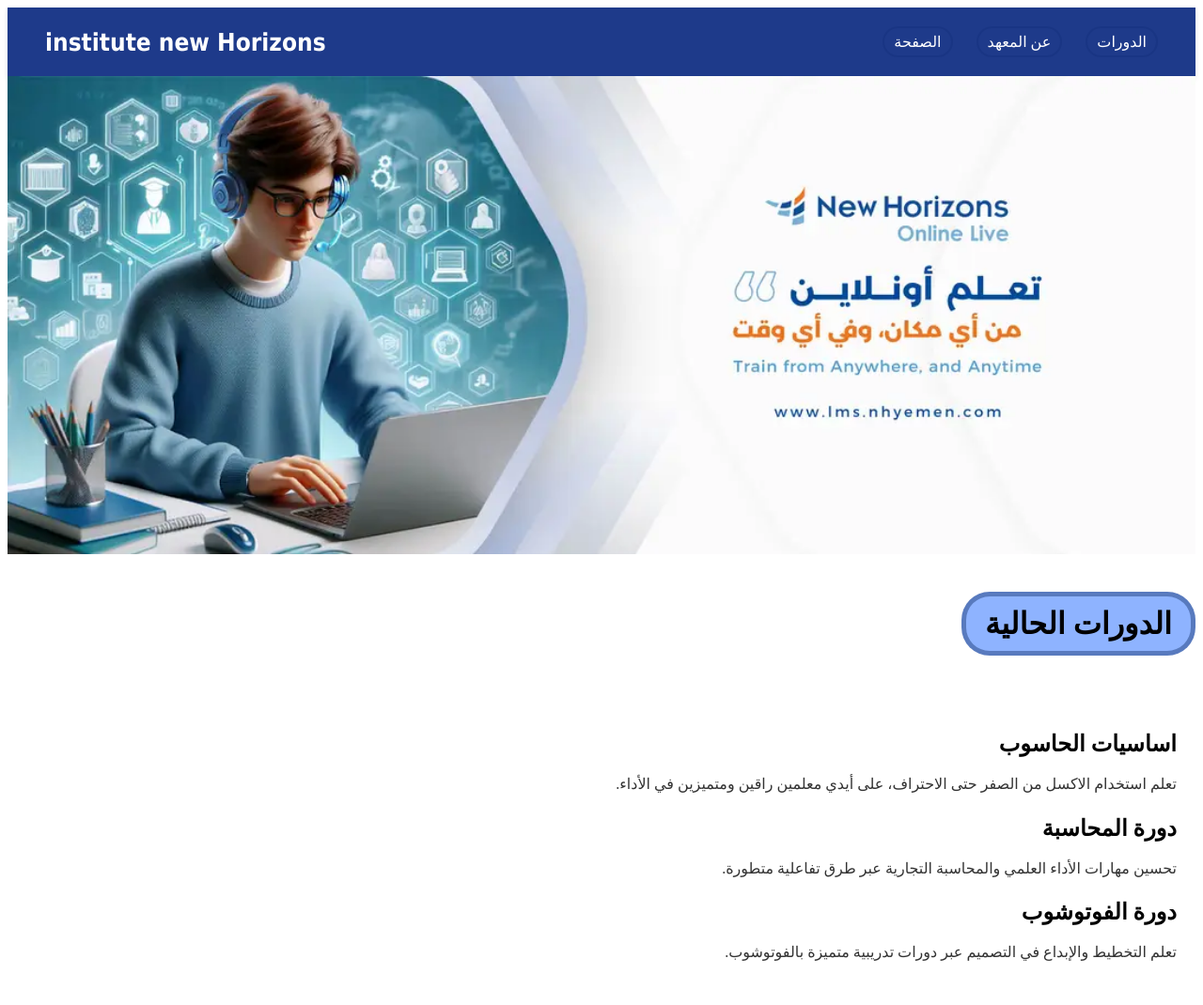
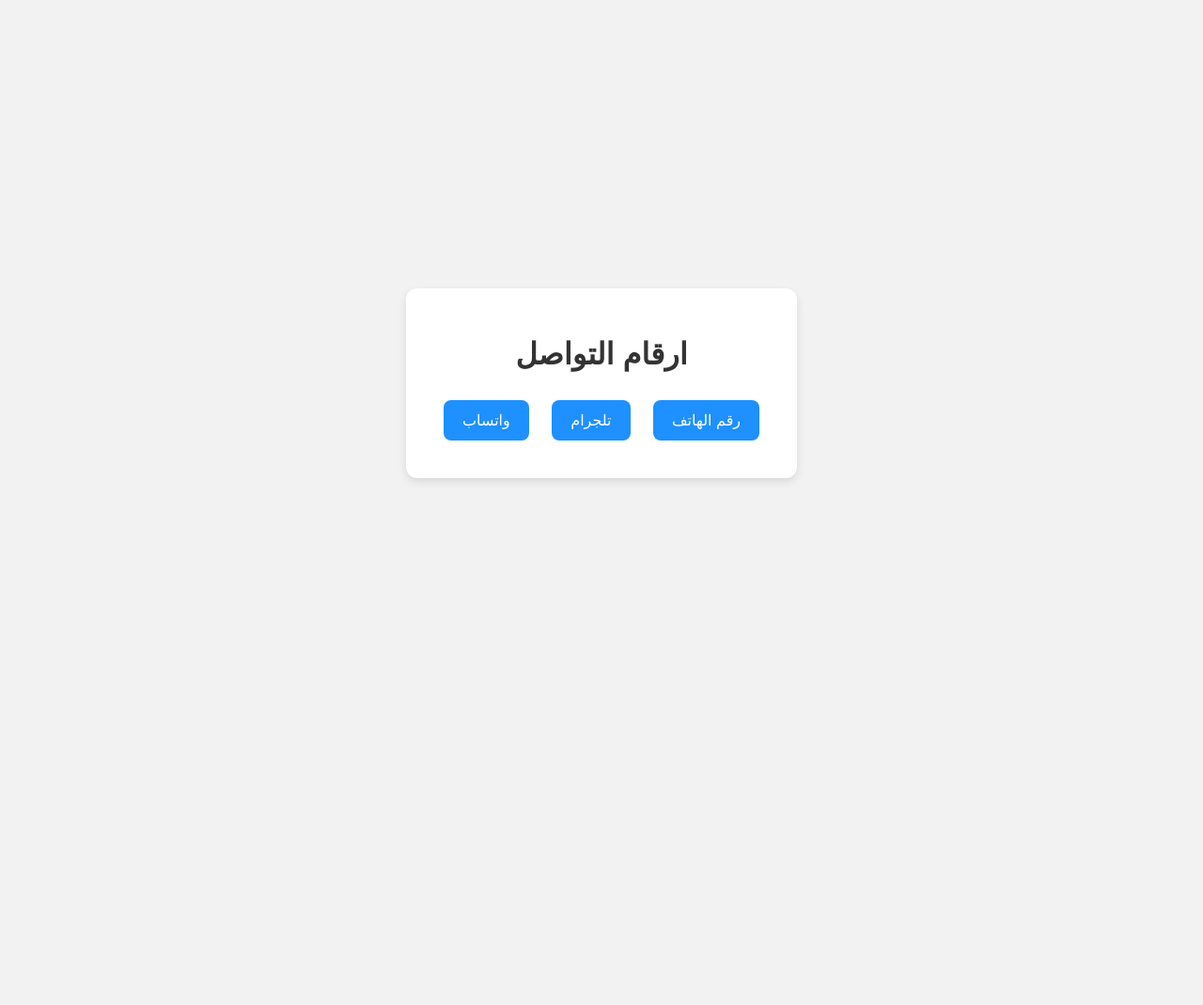
Before and after one commit to tawylalshamy5-commits/tawylalshamy, a plain HTML site: page index.html in a window 1280 px wide. Shown: the whole page at 94% size. After the commit the page ends 816 px from the top, so only its background shows below. Drawn offline with Linux system fonts and the light colour scheme.

Commit message:
Add files via upload

```diff
--- a/index.html
+++ b/index.html
@@ -1,42 +1,77 @@
 <!DOCTYPE html>
 <html lang="ar">
 <head>
-  <meta charset="UTF-8">
-  <meta name="viewport" content="width=device-width, initial-scale=1.0">
-  <title>NEW Horizons</title>
-  <link rel="stylesheet" href="css/LANG1.css">
+<meta charset="UTF-8">
+<meta name="viewport" content="width=device-width, initial-scale=1.0">
+<title>تواصل مع أخي</title>
+<style>
+  body {
+    font-family: Arial, sans-serif;
+    background: #f2f2f2;
+    display: flex;
+    justify-content: center;
+    align-items: center;
+    height: 100vh;
+  }
+  .container {
+    background: #fff;
+    padding: 30px;
+    border-radius: 12px;
+    box-shadow: 0 4px 10px rgba(0,0,0,0.1);
+    text-align: center;
+  }
+  h1 {
+    margin-bottom: 20px;
+    color: #333;
+  }
+  button {
+    background: #1e90ff;
+    color: white;
+    border: none;
+    padding: 12px 20px;
+    margin: 10px;
+    border-radius: 8px;
+    cursor: pointer;
+    font-size: 16px;
+  }
+  button:hover {
+    background: #0f78d1;
+  }
+</style>
 </head>
 <body>
 
-  <!-- رأس الموقع -->
-  <header>
-    <div class="logo">institute new Horizons</div>
-    <nav>
-      <ul>
-        <li><a href="index.html">الصفحة</a></li>
-        <li><a href="index2.html">عن المعهد</a></li>
-        <li><a href="index3.html">الدورات</a></li>
-      </ul>
-    </nav>
-  </header>
+<div class="container">
+  <h1>ارقام التواصل</h1>
+  <button id="whatsappBtn">واتساب</button>
+  <button id="telegramBtn">تلجرام</button>
+  <button id="phoneBtn">رقم الهاتف</button>
+</div>
 
-  <!-- بانر -->
-  <img src="image/2.jpg" alt="banner">
+<script>
+const whatsappBtn = document.getElementById('whatsappBtn');
+const telegramBtn = document.getElementById('telegramBtn');
+const phoneBtn = document.getElementById('phoneBtn');
 
-  <!-- عنوان الدورات -->
-  <h1>الدورات الحالية</h1>
+const phoneNumber = '777733412'; // رقم أخيك
 
-  <!-- نصوص الدورات بدون صناديق -->
-  <div id="oo">
-    <h2>اساسيات الحاسوب</h2>
-    <p>تعلم استخدام الاكسل من الصفر حتى الاحتراف، على أيدي معلمين راقين ومتميزين في الأداء.</p>
+whatsappBtn.addEventListener('click', () => {
+  window.open(`https://wa.me/${phoneNumber}`, '_blank');
+  whatsappBtn.style.display = 'none';
+});
 
-    <h2>دورة المحاسبة</h2>
-    <p>تحسين مهارات الأداء العلمي والمحاسبة التجارية عبر طرق تفاعلية متطورة.</p>
+telegramBtn.addEventListener('click', () => {
+  window.open(`https://t.me/${phoneNumber}`, '_blank');
+  telegramBtn.style.display = 'none';
+});
 
-    <h2>دورة الفوتوشوب</h2>
-    <p>تعلم التخطيط والإبداع في التصميم عبر دورات تدريبية متميزة بالفوتوشوب.</p>
-  </div>
+phoneBtn.addEventListener('click', () => {
+  navigator.clipboard.writeText(phoneNumber).then(() => {
+    alert('تم نسخ الرقم!');
+  });
+  phoneBtn.style.display = 'none';
+});
+</script>
 
 </body>
 </html>
```
Also changed, not shown: index.css (added).
